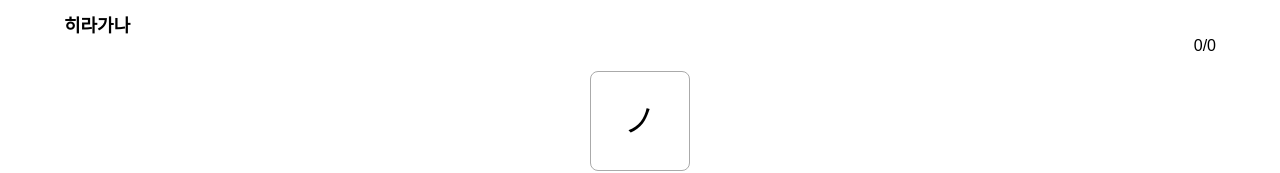
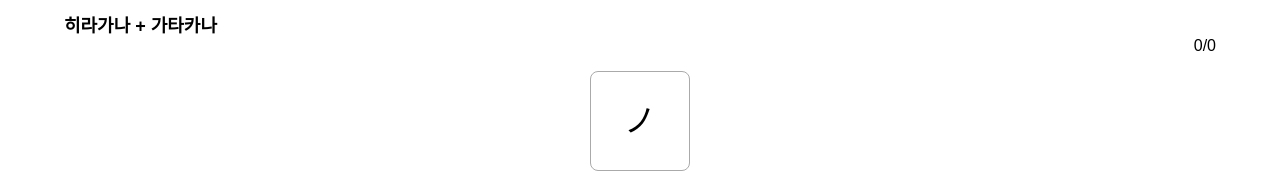
Before and after one commit to TheKany/study-japanese, a Next.js app: page /Study/All in a window 1280 px wide. Shown: the top 173 px of the page. Built offline with nearby package versions, Linux system fonts and the light colour scheme.

Commit message:
입력시 자동 포커스

```diff
--- a/src/app/Study/All/page.tsx
+++ b/src/app/Study/All/page.tsx
@@ -114,7 +114,7 @@ const AllStudyPage = () => {
       </BtnContainer> */}
 
       <InfoContainer>
-        <Title>히라가나</Title>
+        <Title>히라가나 + 가타카나</Title>
 
         <ScoreBox>
           <p>
--- a/src/app/Study/Gata/page.tsx
+++ b/src/app/Study/Gata/page.tsx
@@ -104,7 +104,7 @@ const GataStudyPage = () => {
       </BtnContainer> */}
 
       <InfoContainer>
-        <Title>히라가나</Title>
+        <Title>가타카나</Title>
 
         <ScoreBox>
           <p>
--- a/src/app/Study/Hira/page.tsx
+++ b/src/app/Study/Hira/page.tsx
@@ -78,6 +78,8 @@ const HiraStudyPage = () => {
     if (inputRef.current) {
       inputRef.current.value = "";
     }
+
+    inputRef.current?.focus();
     getNextQuestion();
   };
 
```
